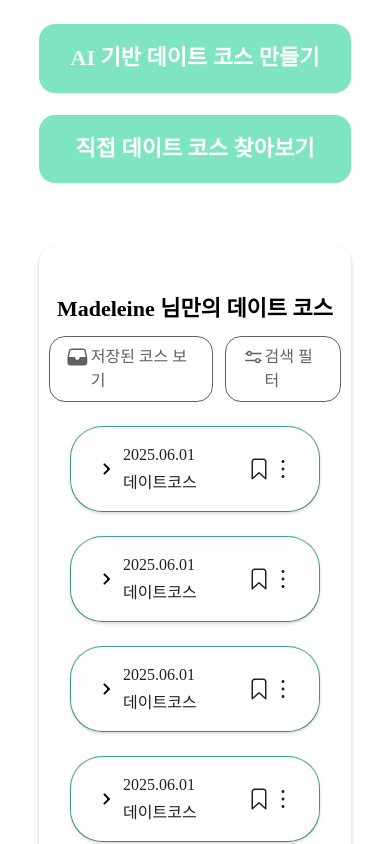
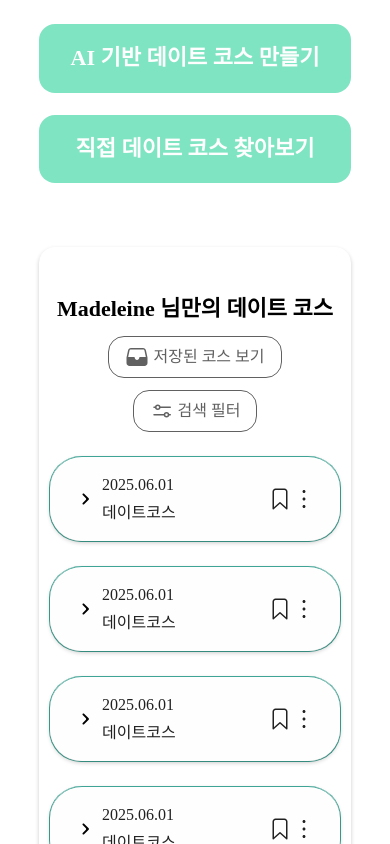
Before and after one commit to WithTime12/WithTimeFE, a React (Vite) app: page /dateCourse in a window 390 px wide. Built offline with nearby package versions, Linux system fonts and the light colour scheme.

Commit message:
feat: 모바일 화면 수정

```diff
--- a/src/components/dateCourse/dateCourse.tsx
+++ b/src/components/dateCourse/dateCourse.tsx
@@ -15,7 +15,7 @@ function DateCourse() {
     };
 
     return (
-        <div className="flex flex-col h-fit min-w-[250px] self-center rounding-32 border-b-[1px] border-r-[1px] border-l-[1px] border-primary-700 bg-default-gray-100">
+        <div className="flex flex-col h-fit w-full min-w-[250px] self-center rounding-32 border-b-[1px] border-r-[1px] border-l-[1px] border-primary-700 bg-default-gray-100">
             <div
                 className={`w-full rounding-32 flex border-primary-700 px-[24px] py-[16px] bg-default-gray-100 shadow-default z-2
               ${open ? 'border-[1px]' : 'border-t-[1px]'}
--- a/src/pages/CoursePage.tsx
+++ b/src/pages/CoursePage.tsx
@@ -24,13 +24,13 @@ export default function Course() {
                 <div className="flex flex-col shadow-default rounding-16 px-[10px] sm:px-[40px] py-[24px]">
                     <div className="flex w-full justify-between py-[24px] gap-[12px] lg:flex-row flex-col">
                         <div className="font-heading3 sm:w-fit w-full text-center justify-center">Madeleine 님만의 데이트 코스</div>
-                        <div className="flex gap-[12px] justify-center sm:justify-end">
-                            <div className="px-[16px] py-[8px] text-body2 rounding-16 flex gap-[2px] rounding-16 border-[1px] border-default-gray-700  text-default-gray-700">
+                        <div className="flex gap-[12px] justify-center items-center sm:justify-end flex-col sm:flex-row">
+                            <div className="px-[16px] py-[8px] text-body2 rounding-16 flex gap-[4px] w-fit rounding-16 border-[1px] border-default-gray-700  text-default-gray-700">
                                 <FileTray fill="#616161" />
                                 저장된 코스 보기
                             </div>
                             <div
-                                className="px-[16px] py-[8px] text-body2 rounding-16 flex rounding-16 border-[1px] border-default-gray-700  text-default-gray-700"
+                                className="px-[16px] py-[8px] gap-[4px] text-body2 rounding-16 flex rounding-16 w-fit border-[1px] border-default-gray-700  text-default-gray-700"
                                 onClick={() => openModal({ modalType: MODAL_TYPES.DateCourseSearchFilterModal })}
                             >
                                 <Filter stroke="#616161" />
```
